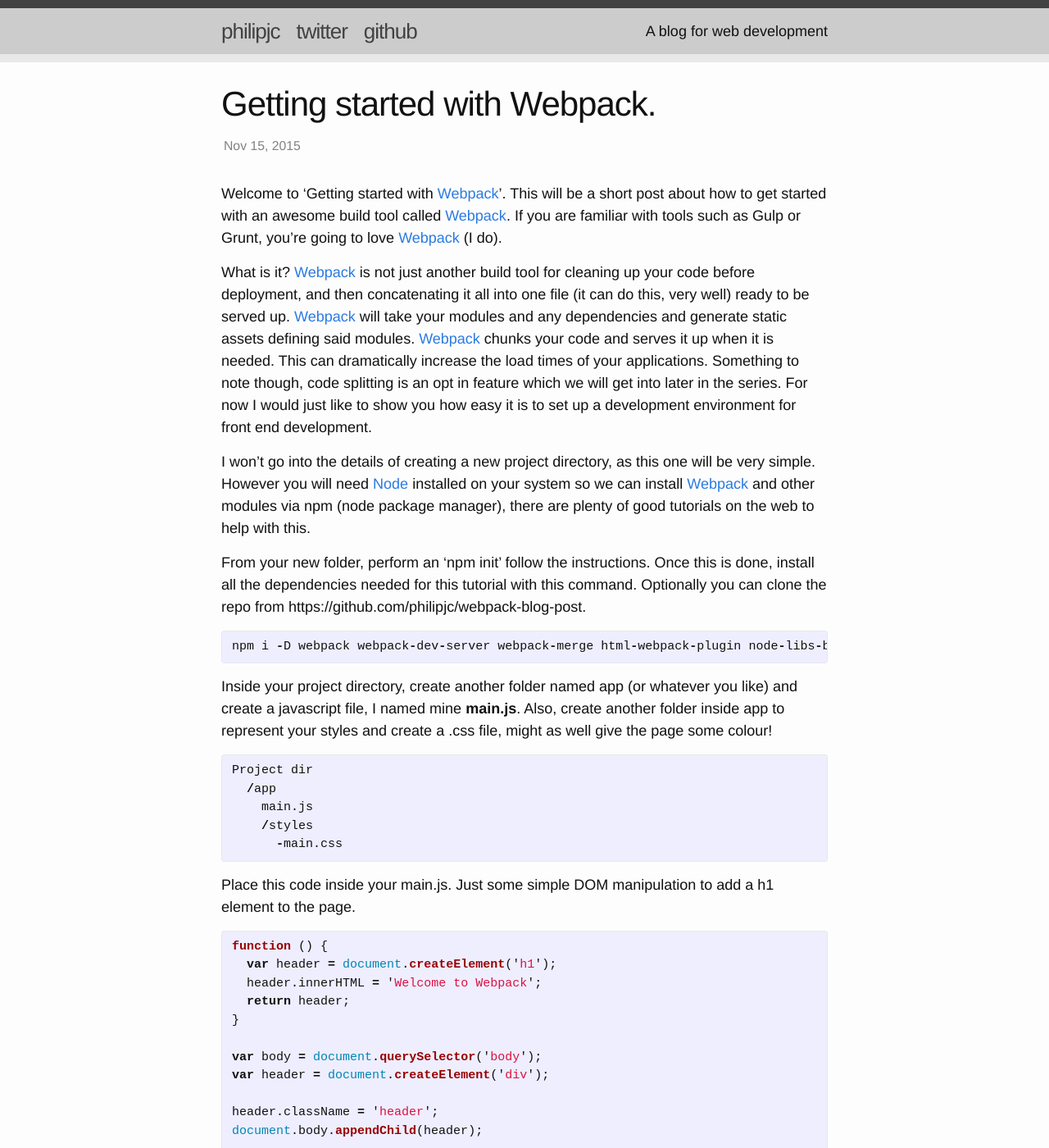
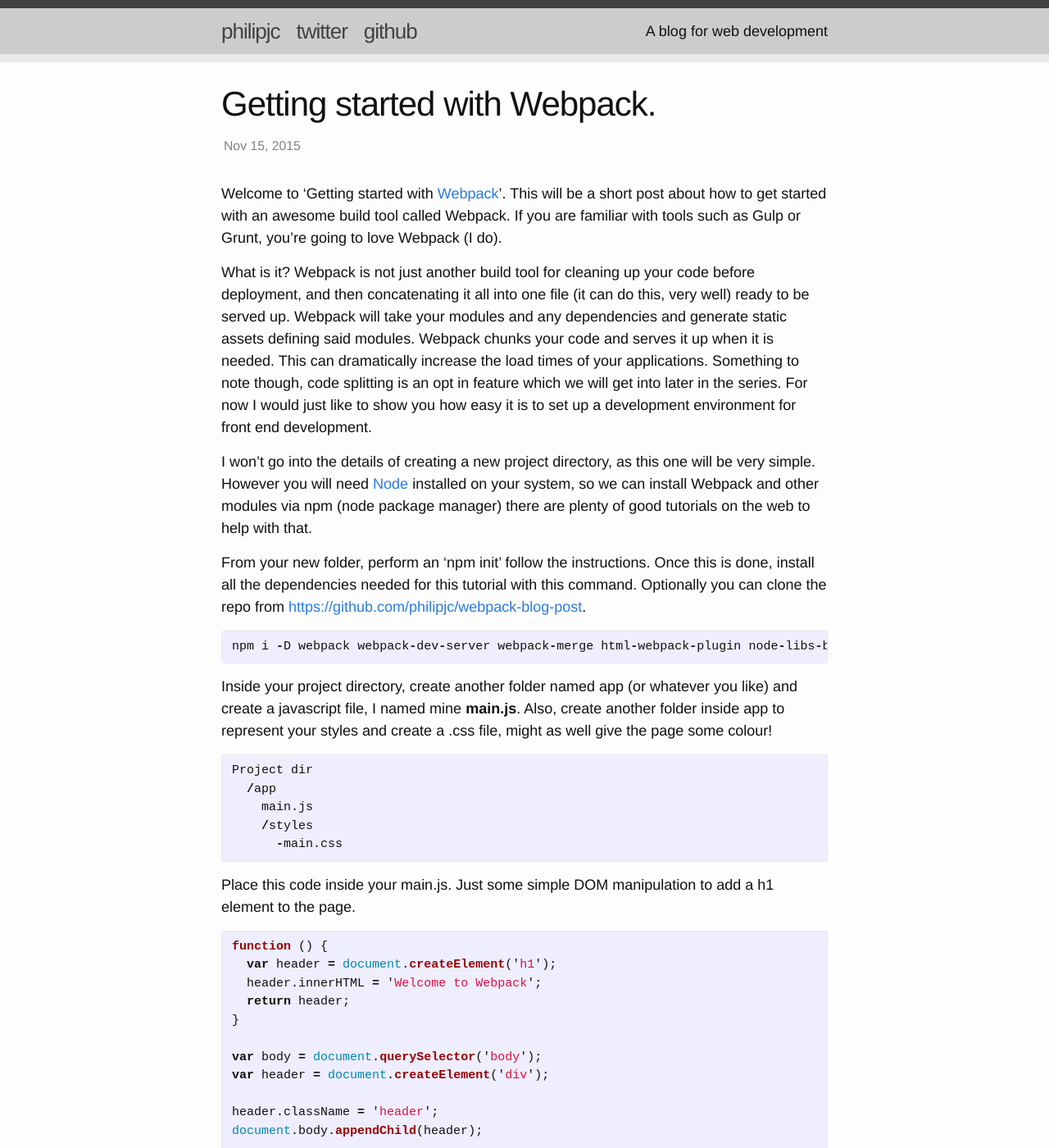
Before and after one commit to philipjc/old_philipjc, a Jekyll site: the page built from _posts/2015-10-22-starting-webpack.markdown, in a window 1280 px wide and 1400 px high. Shown: the whole window at 82% size. Built offline with Jekyll 4.4.1, drawn with Linux system fonts in a browser that asks for light colours; comment, search, counter and statistics services are not loaded; some of the changed text lies outside the part shown.

Commit message:
spelling checks. Adjusted hyperlinks.

```diff
--- a/_posts/2015-10-22-starting-webpack.markdown
+++ b/_posts/2015-10-22-starting-webpack.markdown
@@ -6,14 +6,14 @@ categories: Posts 4
 permalink: /getting-started-with-webpack
 ---
 
-Welcome to 'Getting started with [Webpack]'. This will be a short post about how to get started with an awesome build tool called [Webpack]. If you are familiar with tools such as Gulp or Grunt, you're going to love [Webpack] (I do).
+Welcome to 'Getting started with [Webpack]'. This will be a short post about how to get started with an awesome build tool called Webpack. If you are familiar with tools such as Gulp or Grunt, you're going to love Webpack (I do).
 
 What is it?
-[Webpack] is not just another build tool for cleaning up your code before deployment, and then concatenating it all into one file (it can do this, very well) ready to be served up. [Webpack] will take your modules and any dependencies and generate static assets defining said modules. [Webpack] chunks your code and serves it up when it is needed. This can dramatically increase the load times of your applications. Something to note though, code splitting is an opt in feature which we will get into later in the series. For now I would just like to show you how easy it is to set up a development environment for front end development.
+Webpack is not just another build tool for cleaning up your code before deployment, and then concatenating it all into one file (it can do this, very well) ready to be served up. Webpack will take your modules and any dependencies and generate static assets defining said modules. Webpack chunks your code and serves it up when it is needed. This can dramatically increase the load times of your applications. Something to note though, code splitting is an opt in feature which we will get into later in the series. For now I would just like to show you how easy it is to set up a development environment for front end development.
 
-I won't go into the details of creating a new project directory, as this one will be very simple. However you will need [Node] installed on your system so we can install [Webpack] and other modules via npm (node package manager), there are plenty of good tutorials on the web to help with this.
+I won't go into the details of creating a new project directory, as this one will be very simple. However you will need [Node] installed on your system, so we can install Webpack and other modules via npm (node package manager) there are plenty of good tutorials on the web to help with that.
 
-From your new folder, perform an 'npm init' follow the instructions. Once this is done, install all the dependencies needed for this tutorial with this command. Optionally you can clone the repo from https://github.com/philipjc/webpack-blog-post.
+From your new folder, perform an 'npm init' follow the instructions. Once this is done, install all the dependencies needed for this tutorial with this command. Optionally you can clone the repo from [https://github.com/philipjc/webpack-blog-post].
 
 {% highlight js%}
 npm i -D webpack webpack-dev-server webpack-merge html-webpack-plugin node-libs-browser style-loader css-loader webpack-merge
@@ -51,7 +51,7 @@ headerElement.appendChild(Header());
 
 {% endhighlight %}
 
-Now we have these things set up, it's time to add [Webpack]. Inside your Project directory along with node_modules and the package.json, create a file named <b>webpack.config.js</b>. At the top of this file we will include the needed dependencies, so using commonJS syntax;
+Now we have these things set up, it's time to add Webpack. Inside your Project directory along with node_modules and the package.json, create a file named <b>webpack.config.js</b>. At the top of this file we will include the needed dependencies, so using commonJS syntax;
 
 {% highlight js%}
 
@@ -103,11 +103,11 @@ module.exports = {
 
 {% endhighlight %}
 
-From the top. We require path so we can handle transforming file paths rather than using __dirname.
-We require the <b>html-webpack-plugin</b>, this will automatically create our <b>index.html</b> with a html5 doc and place our <b>bundle.js</b> file as a script for us. Then of course require [Webpack] its self. Following this, save our root path utilizing the 'path' module, into a variable named ROOT_PATH to use in the code.
+From the top we require path so we can handle transforming file paths rather than using __dirname.
+We require the <b>html-webpack-plugin</b>, this will automatically create our <b>index.html</b> with a html5 doc and place our <b>bundle.js</b> file as a script for us. Then of course require Webpack its self. Following this, save our root path utilizing the 'path' module, into a variable named ROOT_PATH to use in the code.
 
-we use module.exports so the CommonJS module system knows what to pass to the outside world.
-The <b>entry</b> property shows the path of the files we want [Webpack] to run over, here we have specified <b>app/main.js</b>, but to cover an entire app just remove the <b>main.js</b>.
+We use module.exports so the CommonJS module system knows what to pass to the outside world.
+The <b>entry</b> property shows the path of the files we want Webpack to run over, here we have specified <b>app/main.js</b>, but to cover an entire app just remove the <b>main.js</b>.
 The <b>output</b> property describes the path to place a directory name build, to store a file named <b>bundle.js</b> that references all of our packaged modules.
 
 {% highlight js%}
@@ -137,7 +137,7 @@ devServer: {
 
 {% endhighlight %}
 
-Here is the Dev server. This is a small [Node] server using [Express] framework. It uses the [Webpack] middleware to serve the [Webpack] bundles. Webpack-dev-server runs in-memory, it automatically refreshes content in the browser while you develop the application.
+Here is the Dev server. This is a small [Node] server using [Express] framework. It uses the Webpack middleware to serve the Webpack bundles. Webpack-dev-server runs in-memory, it automatically refreshes content in the browser while you develop the application.
 
 - port: choose a port to run on, default is 4000.
 - colors: Will add some coloring to your terminal output.
@@ -155,7 +155,7 @@ plugins: [
 
 {% endhighlight %}
 
-There are many plugins for [Webpack] but I have added only these two for now. HtmlwebpackPlugin will create the index.html file needed to run the app for us, holding it in memory. HotModuleReplacementPlugin is what we need to run the hot module replacement which we'll need in the future.
+There are many plugins for Webpack but I have added only these two for now. HtmlwebpackPlugin will create the index.html file needed to run the app for us, holding it in memory. HotModuleReplacementPlugin is what we need to run the hot module replacement which we'll need in the future.
 
 {% highlight js%}
 "scripts": {
@@ -163,14 +163,15 @@ There are many plugins for [Webpack] but I have added only these two for now. Ht
   },
 {% endhighlight %}
 
-Inside your <b>package.json</b> file, place this start command. Once you have all of the above setup, you should be able to run  <i>npm start</i>  from your terminal. Navigate to localhost:4000 and see [Webpack] in all its glory.
+Inside your <b>package.json</b> file, place this start command. Once you have all of the above setup, you should be able to run  <i>npm start</i>  from your terminal. Navigate to localhost:4000 and see Webpack in all its glory.
 
 Thanks for reading and I hope you find as much enjoyment with using [Webpack] as I do. I look forward to extending this intro further to show you more of Webpacks capabilities.
 
-Find the complete Source code on Github: https://github.com/philipjc/webpack-blog-post
+Find the complete Source code on Github: [https://github.com/philipjc/webpack-blog-post]
 
 
 [Webpack]: http://webpack.github.io/
+[https://github.com/philipjc/webpack-blog-post]: https://github.com/philipjc/webpack-blog-post
 [html-webpack-plugin]: https://www.npmjs.com/package/html-webpack-plugin
 [Node]: https://nodejs.org/en/
 [Express]: http://expressjs.com/
```
Also changed, not shown: other parts of _posts/2015-10-22-starting-webpack.markdown (+3 -3 lines).
